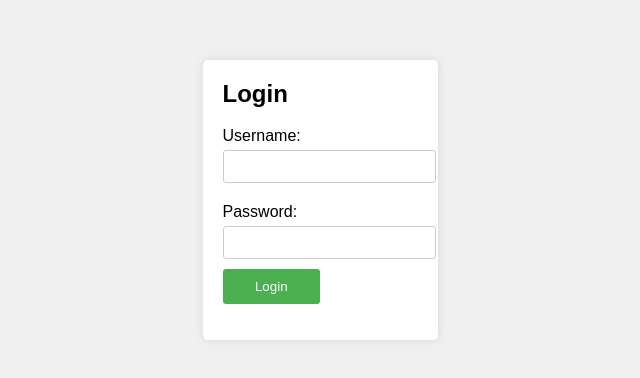
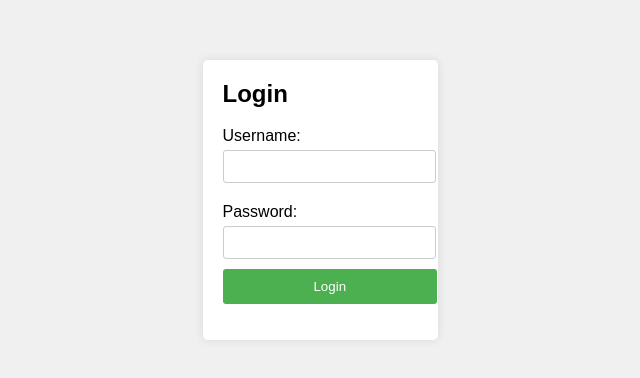
Before and after one commit to EkomDEV/Dev-Ek-login-page, a plain HTML site: page index.html in a window 1280 px wide. Shown: the part 200-578 px from the top of the page, without its empty margins (320-960 px from the left). Drawn offline with Linux system fonts and the light colour scheme.

Commit message:
Update style.css

```diff
--- a/style.css
+++ b/style.css
@@ -33,7 +33,7 @@ input {
 }
 
 button {
-    width: 50%;
+    width: 110%;
     padding: 10px;
     background-color: #4CAF50;
     color: white;
```
